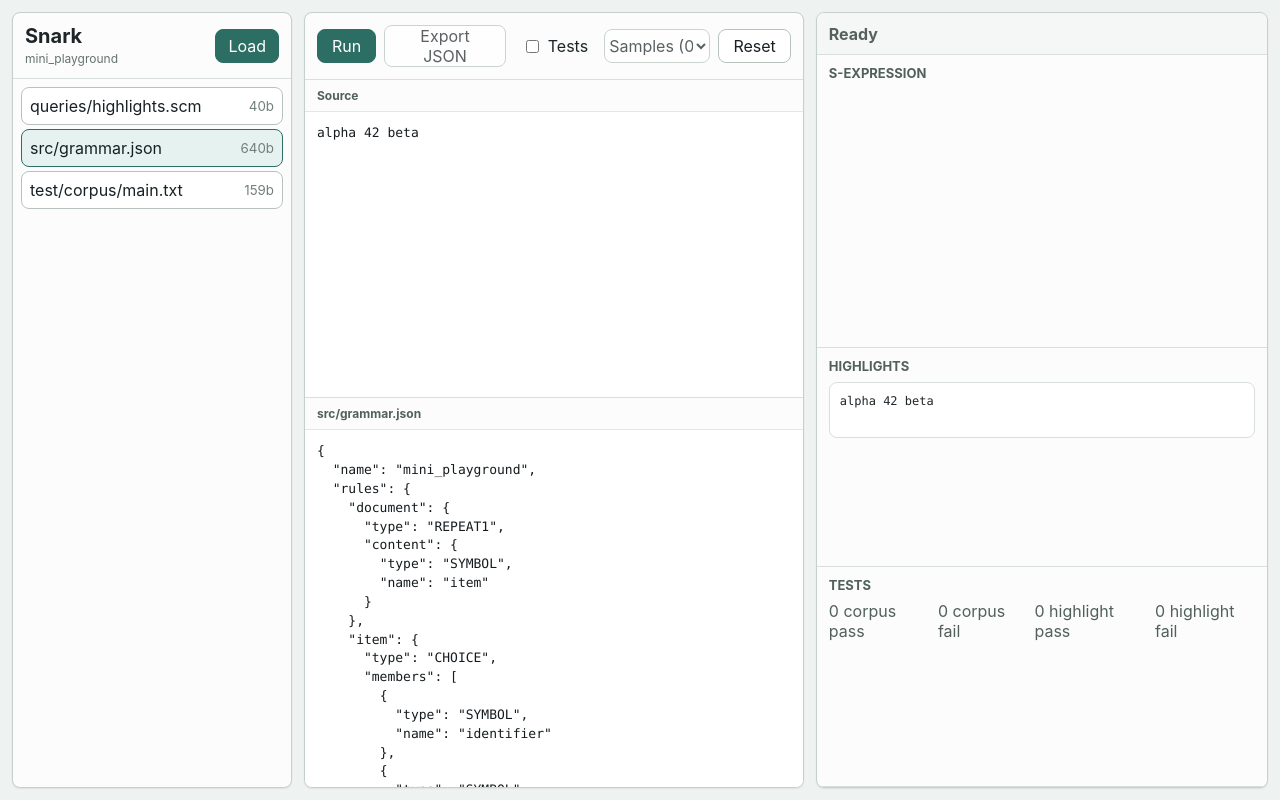
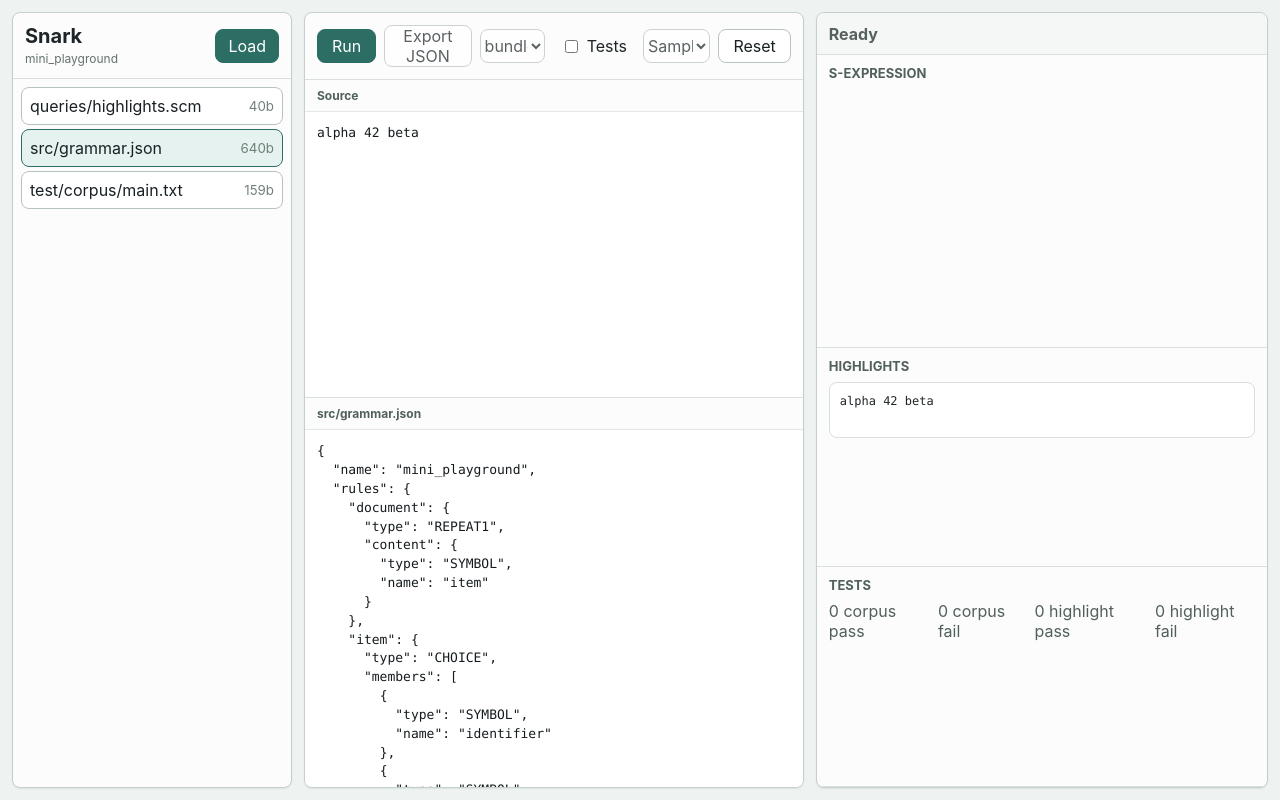
Before and after one commit to bearcove/snark, a React (Vite) app in the folder playgrounds/snark/: page / in a window 1280 px wide. Built offline with nearby package versions, Linux system fonts and the light colour scheme; what @bearcove/snark-wasm would draw is missing.

Commit message:
Select grammar roots in Snark playground

```diff
--- a/playgrounds/snark/src/App.tsx
+++ b/playgrounds/snark/src/App.tsx
@@ -1,7 +1,12 @@
 import type { ReactNode } from "react";
 import { useMemo, useState } from "react";
 import init, { parseBundle } from "@bearcove/snark-wasm";
-import { filesWithGrammarJson } from "./treeSitterDsl";
+import {
+  discoverGrammarRoots,
+  filesWithGrammarJson,
+  grammarRootForId,
+  preferredGrammarRootId,
+} from "./treeSitterDsl";
 
 type BundleFile = {
   path: string;
@@ -160,6 +165,7 @@ function sortedFiles(files: BundleFile[]) {
 export function App() {
   const [files, setFiles] = useState<BundleFile[]>(defaultFiles);
   const [selectedPath, setSelectedPath] = useState("src/grammar.json");
+  const [selectedGrammarRoot, setSelectedGrammarRoot] = useState("");
   const [input, setInput] = useState("alpha 42 beta");
   const [runCorpus, setRunCorpus] = useState(false);
   const [result, setResult] = useState<PlaygroundResponse | null>(null);
@@ -168,6 +174,11 @@ export function App() {
   const selectedFile = useMemo(
     () => files.find((file) => file.path === selectedPath) ?? files[0],
     [files, selectedPath],
+  );
+  const grammarRoots = useMemo(() => discoverGrammarRoots(files), [files]);
+  const activeGrammarRoot = useMemo(
+    () => grammarRootForId(files, selectedGrammarRoot),
+    [files, selectedGrammarRoot],
   );
   const sampleFiles = useMemo(
     () => sortedFiles(files).filter((file) => file.path.startsWith("samples/")),
@@ -189,13 +200,18 @@ export function App() {
       })),
     );
     const next = sortedFiles(normalizeBrowserFiles(loaded));
+    const nextGrammarRoot = preferredGrammarRootId(next);
+    const nextRoot = grammarRootForId(next, nextGrammarRoot);
     setFiles(next);
+    setSelectedGrammarRoot(nextGrammarRoot);
     setSelectedPath(
-      next.some((file) => file.path === "src/grammar.json")
-        ? "src/grammar.json"
-        : next.some((file) => file.path === "grammar.js")
-          ? "grammar.js"
-          : next[0].path,
+      nextRoot?.grammarPath && next.some((file) => file.path === nextRoot.grammarPath)
+        ? nextRoot.grammarPath
+        : next.some((file) => file.path === "src/grammar.json")
+          ? "src/grammar.json"
+          : next.some((file) => file.path === "grammar.js")
+            ? "grammar.js"
+            : next[0].path,
     );
     const firstSample = next.find((file) => file.path.startsWith("samples/"));
     if (firstSample) {
@@ -218,6 +234,7 @@ export function App() {
       request: {
         input,
         run_corpus: runCorpus,
+        grammar_root: activeGrammarRoot?.id ?? selectedGrammarRoot,
         files: sortedFiles(files).map((file) => ({
           path: file.path,
           bytes: new TextEncoder().encode(file.text).length,
@@ -233,7 +250,10 @@ export function App() {
       await wasmReady.catch((error: unknown) => {
         throw new PlaygroundRunError("wasm", errorMessage(error));
       });
-      const runnableFiles = await filesWithGrammarJson(files).catch((error: unknown) => {
+      const runnableFiles = await filesWithGrammarJson(
+        files,
+        activeGrammarRoot?.id ?? selectedGrammarRoot,
+      ).catch((error: unknown) => {
         throw new PlaygroundRunError("grammar.js", errorMessage(error));
       });
       const response = callParseBundle(runnableFiles, input, runCorpus);
@@ -293,6 +313,30 @@ export function App() {
           <button type="button" onClick={exportResult} disabled={!result}>
             Export JSON
           </button>
+          <select
+            aria-label="Grammar root"
+            className="grammar-select"
+            disabled={grammarRoots.length <= 1}
+            value={activeGrammarRoot?.id ?? ""}
+            onChange={(event) => {
+              const nextRoot = grammarRootForId(files, event.currentTarget.value);
+              setSelectedGrammarRoot(event.currentTarget.value);
+              if (nextRoot && files.some((file) => file.path === nextRoot.grammarPath)) {
+                setSelectedPath(nextRoot.grammarPath);
+              }
+              setResult(null);
+            }}
+          >
+            {grammarRoots.length === 0 ? (
+              <option value="">No grammar root</option>
+            ) : (
+              grammarRoots.map((root) => (
+                <option key={root.id} value={root.id}>
+                  {root.label}
+                </option>
+              ))
+            )}
+          </select>
           <label className="check-row">
             <input
               type="checkbox"
@@ -327,6 +371,7 @@ export function App() {
             onClick={() => {
               setFiles(defaultFiles);
               setSelectedPath("src/grammar.json");
+              setSelectedGrammarRoot("");
               setInput("alpha 42 beta");
               setResult(null);
             }}
@@ -608,11 +653,14 @@ function stripCommonRoot(files: BundleFile[]) {
 
 type NormalizationContext = {
   arboriumRoots: Set<string>;
+  packageRoots: Set<string>;
 };
 
 function normalizationContext(paths: string[]): NormalizationContext {
+  const normalized = paths.map(normalizePath);
   return {
-    arboriumRoots: new Set(paths.map(normalizePath).flatMap(arboriumRoot)),
+    arboriumRoots: new Set(normalized.flatMap(arboriumRoot)),
+    packageRoots: new Set(normalized.flatMap(packageRoot)),
   };
 }
 
@@ -626,6 +674,16 @@ function normalizeBundlePath(path: string, context: NormalizationContext) {
     }
   }
   if (isAmbiguousArboriumDefPath(normalized, context)) {
+    return normalized;
+  }
+  const packageRelative = packageRootRelative(normalized, context);
+  if (packageRelative) {
+    const mapped = normalizePackagePath(packageRelative);
+    if (mapped) {
+      return mapped;
+    }
+  }
+  if (isAmbiguousPackagePath(normalized, context)) {
     return normalized;
   }
   return normalizePackagePath(normalized) ?? normalized;
@@ -648,6 +706,22 @@ function arboriumRoot(path: string) {
   return index >= 0 ? [path.slice(0, index)] : [];
 }
 
+function packageRoot(path: string) {
+  if (path === "grammar.js" || path === "src/grammar.json") {
+    return [""];
+  }
+  if (path.endsWith("/def/grammar/grammar.js") || path.endsWith("/def/grammar/src/grammar.json")) {
+    return [];
+  }
+  if (path.endsWith("/grammar.js")) {
+    return [path.slice(0, -"/grammar.js".length)];
+  }
+  if (path.endsWith("/src/grammar.json")) {
+    return [path.slice(0, -"/src/grammar.json".length)];
+  }
+  return [];
+}
+
 function arboriumDefRelative(path: string, context: NormalizationContext) {
   if (path.startsWith("def/")) {
     return path.slice("def/".length);
@@ -662,6 +736,29 @@ function arboriumDefRelative(path: string, context: NormalizationContext) {
 
 function isAmbiguousArboriumDefPath(path: string, context: NormalizationContext) {
   return path.includes("/def/") && context.arboriumRoots.size !== 1;
+}
+
+function packageRootRelative(path: string, context: NormalizationContext) {
+  if (context.packageRoots.size !== 1) {
+    return null;
+  }
+  const root = Array.from(context.packageRoots)[0];
+  if (!root || !path.startsWith(`${root}/`)) {
+    return null;
+  }
+  return path.slice(root.length + 1);
+}
+
+function isAmbiguousPackagePath(path: string, context: NormalizationContext) {
+  if (context.packageRoots.size <= 1) {
+    return false;
+  }
+  for (const root of context.packageRoots) {
+    if (root && path.startsWith(`${root}/`)) {
+      return true;
+    }
+  }
+  return false;
 }
 
 function normalizeArboriumDefPath(relative: string) {
--- a/playgrounds/snark/src/styles.css
+++ b/playgrounds/snark/src/styles.css
@@ -240,7 +240,8 @@ h3 {
   padding: 0 8px;
 }
 
-.sample-select {
+.sample-select,
+.grammar-select {
   min-width: 0;
   max-width: min(240px, 40%);
   min-height: 34px;
--- a/playgrounds/snark/src/treeSitterDsl.ts
+++ b/playgrounds/snark/src/treeSitterDsl.ts
@@ -5,16 +5,132 @@ export type DslBundleFile = {
   text: string;
 };
 
-export async function filesWithGrammarJson(files: DslBundleFile[]): Promise<DslBundleFile[]> {
-  if (files.some((file) => file.path === "src/grammar.json")) {
-    return files;
+export type GrammarRoot = {
+  id: string;
+  label: string;
+  grammarPath: string;
+  kind: "package" | "arborium";
+};
+
+export async function filesWithGrammarJson(
+  files: DslBundleFile[],
+  grammarRootId = preferredGrammarRootId(files),
+): Promise<DslBundleFile[]> {
+  const root = grammarRootForId(files, grammarRootId);
+  const rootFiles = filesForGrammarRoot(files, root);
+  if (rootFiles.some((file) => file.path === "src/grammar.json")) {
+    return rootFiles;
   }
-  const grammarFile = files.find((file) => file.path === "grammar.js");
+
+  const grammarFile = root
+    ? files.find((file) => file.path === root.grammarPath)
+    : files.find((file) => file.path === "grammar.js");
   if (!grammarFile) {
-    return files;
+    return rootFiles;
   }
   const grammarJson = await emitGrammarJsonInWorker(files, grammarFile.path);
-  return sortedFiles([...files, { path: "src/grammar.json", text: grammarJson }]);
+  return sortedFiles([...rootFiles, { path: "src/grammar.json", text: grammarJson }]);
+}
+
+export function discoverGrammarRoots(files: DslBundleFile[]): GrammarRoot[] {
+  const roots = new Map<string, GrammarRoot>();
+  for (const file of files) {
+    const path = normalizePath(file.path);
+    if (path === "src/grammar.json") {
+      upsertGrammarRoot(roots, {
+        id: "",
+        label: "bundle root",
+        grammarPath: path,
+        kind: "package",
+      });
+    } else if (path === "grammar.js") {
+      upsertGrammarRoot(roots, {
+        id: "",
+        label: "bundle root",
+        grammarPath: path,
+        kind: "package",
+      });
+    } else if (path.endsWith("/def/grammar/grammar.js")) {
+      const root = path.slice(0, -"/grammar/grammar.js".length);
+      upsertGrammarRoot(roots, {
+        id: root,
+        label: root,
+        grammarPath: path,
+        kind: "arborium",
+      });
+    } else if (path.endsWith("/def/grammar/grammar.json")) {
+      const root = path.slice(0, -"/grammar/grammar.json".length);
+      upsertGrammarRoot(roots, {
+        id: root,
+        label: root,
+        grammarPath: path,
+        kind: "arborium",
+      });
+    } else if (path.endsWith("/def/grammar/src/grammar.json")) {
+      const root = path.slice(0, -"/grammar/src/grammar.json".length);
+      upsertGrammarRoot(roots, {
+        id: root,
+        label: root,
+        grammarPath: path,
+        kind: "arborium",
+      });
+    } else if (path.endsWith("/src/grammar.json")) {
+      const root = path.slice(0, -"/src/grammar.json".length);
+      upsertGrammarRoot(roots, {
+        id: root,
+        label: root,
+        grammarPath: path,
+        kind: "package",
+      });
+    } else if (path.endsWith("/grammar.js")) {
+      const root = path.slice(0, -"/grammar.js".length);
+      upsertGrammarRoot(roots, {
+        id: root,
+        label: root,
+        grammarPath: path,
+        kind: "package",
+      });
+    }
+  }
+  return [...roots.values()].sort((left, right) => left.label.localeCompare(right.label));
+}
+
+export function preferredGrammarRootId(files: DslBundleFile[]) {
+  return discoverGrammarRoots(files)[0]?.id ?? "";
+}
+
+export function grammarRootForId(files: DslBundleFile[], rootId: string): GrammarRoot | null {
+  const roots = discoverGrammarRoots(files);
+  return roots.find((root) => root.id === rootId) ?? roots[0] ?? null;
+}
+
+function upsertGrammarRoot(roots: Map<string, GrammarRoot>, root: GrammarRoot) {
+  const current = roots.get(root.id);
+  if (!current || root.grammarPath.endsWith("src/grammar.json")) {
+    roots.set(root.id, root);
+  }
+}
+
+function filesForGrammarRoot(files: DslBundleFile[], root: GrammarRoot | null): DslBundleFile[] {
+  if (!root || root.id === "") {
+    return sortedFiles(files);
+  }
+
+  const prefix = `${root.id}/`;
+  return sortedFiles(
+    files
+      .filter((file) => file.path.startsWith(prefix))
+      .map((file) => {
+        const relative = file.path.slice(prefix.length);
+        return {
+          path:
+            root.kind === "arborium"
+              ? (normalizeArboriumDefPath(relative) ?? relative)
+              : (normalizePackagePath(relative) ?? relative),
+          text: file.text,
+        };
+      }),
+  );
 }
 
 function emitGrammarJsonInWorker(files: DslBundleFile[], grammarPath: string): Promise<string> {
@@ -203,6 +319,92 @@ function sortedFiles(files: DslBundleFile[]) {
   return [...files].sort((left, right) => left.path.localeCompare(right.path));
 }
 
+function normalizePath(path: string) {
+  let normalized = path.replace(/\\/g, "/");
+  while (normalized.startsWith("./")) {
+    normalized = normalized.slice(2);
+  }
+  return normalized;
+}
+
+function normalizeArboriumDefPath(relative: string) {
+  switch (relative) {
+    case "grammar/grammar.js":
+      return "grammar.js";
+    case "grammar/grammar.json":
+    case "grammar/src/grammar.json":
+      return "src/grammar.json";
+    case "grammar/scanner.c":
+      return "src/scanner.c";
+    case "grammar/scanner.cc":
+      return "src/scanner.cc";
+    case "grammar/src/parser.c":
+      return "src/parser.c";
+    case "grammar/src/parser.cc":
+      return "src/parser.cc";
+    case "grammar/src/parser.h":
+      return "src/parser.h";
+    case "grammar/src/node-types.json":
+      return "src/node-types.json";
+    case "grammar/bindings/node/binding.cc":
+      return "bindings/node/binding.cc";
+    default:
+      break;
+  }
+  if (
+    relative.startsWith("queries/") ||
+    relative.startsWith("test/corpus/") ||
+    relative.startsWith("test/highlight/") ||
+    relative.startsWith("test/highlights/") ||
+    relative.startsWith("samples/")
+  ) {
+    return relative;
+  }
+  if (relative.startsWith("sample.")) {
+    return `samples/${relative}`;
+  }
+  return null;
+}
+
+function normalizePackagePath(path: string) {
+  if (
+    [
+      "grammar.js",
+      "src/grammar.json",
+      "src/scanner.c",
+      "src/scanner.cc",
+      "src/parser.c",
+      "src/parser.cc",
+      "src/parser.h",
+      "src/node-types.json",
+      "bindings/node/binding.cc",
+    ].includes(path)
+  ) {
+    return path;
+  }
+  for (const suffix of [
+    "/src/grammar.json",
+    "/src/scanner.c",
+    "/src/scanner.cc",
+    "/src/parser.c",
+    "/src/parser.cc",
+    "/src/parser.h",
+    "/src/node-types.json",
+    "/bindings/node/binding.cc",
+  ]) {
+    if (path.endsWith(suffix)) {
+      return suffix.slice(1);
+    }
+  }
+  for (const token of ["/queries/", "/test/corpus/", "/test/highlight/", "/test/highlights/", "/samples/"]) {
+    const index = path.indexOf(token);
+    if (index >= 0) {
+      return path.slice(index + 1);
+    }
+  }
+  return null;
+}
+
 type WorkerRequest = {
   dslSource: string;
   files: DslBundleFile[];
```
Also changed, not shown: 1 other file (tests, documents, lock files or other folders).
